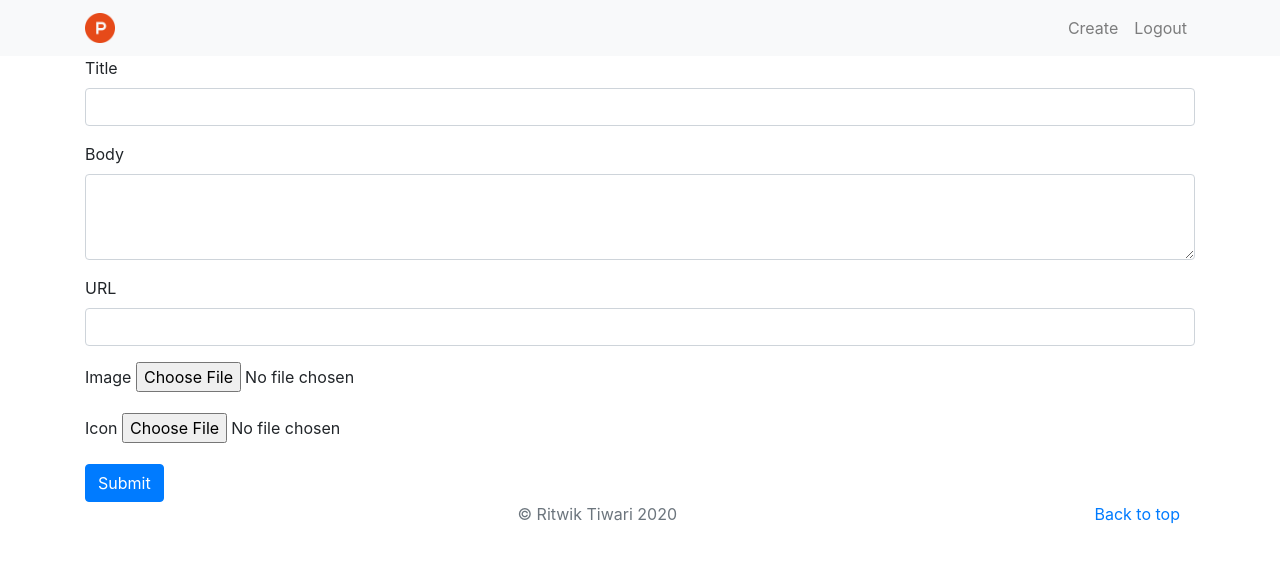
After one commit to ritwiktiwari/producthunt-website, a Django app: page /create in a window 1280 px wide. The commit adds this page. Shown: the top 563 px of the page. Run offline with Django 3.2, Linux system fonts and the light colour scheme; the visitor is signed in with stand-in values (Sample User, id 1); some libraries are stand-ins or nearby versions.

Commit message:
Added create page

```diff
--- a/producthunt/settings.py
+++ b/producthunt/settings.py
@@ -129,3 +129,7 @@ STATIC_URL = '/static/'
 STATICFILES_DIRS = [
     os.path.join(BASE_DIR, 'producthunt/static'),
 ]
+
+
+MEDIA_ROOT = os.path.join(BASE_DIR, 'media')
+MEDIA_URL = '/media/'
--- a/producthunt/urls.py
+++ b/producthunt/urls.py
@@ -15,9 +15,11 @@ Including another URLconf
 """
 from django.contrib import admin
 from django.urls import path, include
+from django.conf import settings
+from django.conf.urls.static import static
 
 urlpatterns = [
     path('', include('products.urls')),
     path('accounts/', include('accounts.urls')),
     path('admin/', admin.site.urls),
-]
+] + static(settings.MEDIA_URL, document_root=settings.MEDIA_ROOT)
--- a/products/urls.py
+++ b/products/urls.py
@@ -3,5 +3,6 @@ from products import views
 
 
 urlpatterns = [
-    path('', views.index, name='index')
+    path('', views.index, name='index'),
+    path('create', views.create, name='create')
 ]
--- a/products/views.py
+++ b/products/views.py
@@ -1,5 +1,23 @@
-from django.shortcuts import render
+from django.shortcuts import render, redirect
+from django.contrib.auth.decorators import login_required
+from datetime import datetime
 
+from products import models
 # Create your views here.
 def index(request):
     return render(request, 'products/index.html')
+
+@login_required
+def create(request):
+    if request.method == 'POST':
+        product = models.Product()
+        product.title = request.POST['title']
+        product.pub_date = datetime.now()
+        product.body = request.POST['body']
+        product.url = request.POST['url']
+        product.icon = request.FILES['product_icon']
+        product.image = request.FILES['product_image']
+        product.hunter = request.user
+        product.save()
+        return redirect('index')
+    return render(request, 'products/create.html')
--- a/templates/partials/_header.html
+++ b/templates/partials/_header.html
@@ -10,6 +10,7 @@
         <div class="collapse navbar-collapse" id="navbarNavAltMarkup">
           <div class="navbar-nav ml-auto">
             {% if user.is_authenticated %}
+              <a class="nav-item nav-link" href="{% url 'create' %}">Create</a>
               <a class="nav-item nav-link" href="javascript:{document.getElementById('logout').submit()}">Logout</a>
               <form action="{% url 'logout' %}" id="logout" method="post">
                 {% csrf_token %}
--- /dev/null
+++ b/templates/products/create.html
@@ -0,0 +1,32 @@
+{% extends 'base.html' %}
+
+{% block content %}
+{% if error %}
+{{ error }}
+{% endif %}
+
+<form action="{% url 'create' %}" method="POST" enctype="multipart/form-data">
+    {% csrf_token %}
+    <div class="form-group">
+      <label for="title">Title</label>
+      <input type="text" name="title" class="form-control" id="title" required>
+    </div>
+    <div class="form-group">
+      <label for="Body">Body</label>
+      <textarea class="form-control" id="Body" rows="3" name="body" required></textarea>
+    </div>
+    <div class="form-group">
+        <label for="url">URL</label>
+        <input type="text" name="url" class="form-control" id="url" required>
+    </div>
+    <div class="form-group">
+        <label>Image</label>
+        <input type="file" name="product_image" required>
+    </div>
+    <div class="form-group">
+        <label>Icon</label>
+        <input type="file" name="product_icon" required>
+    </div>
+    <button type="submit" class="btn btn-primary">Submit</button>
+  </form>
+{% endblock %}
```
